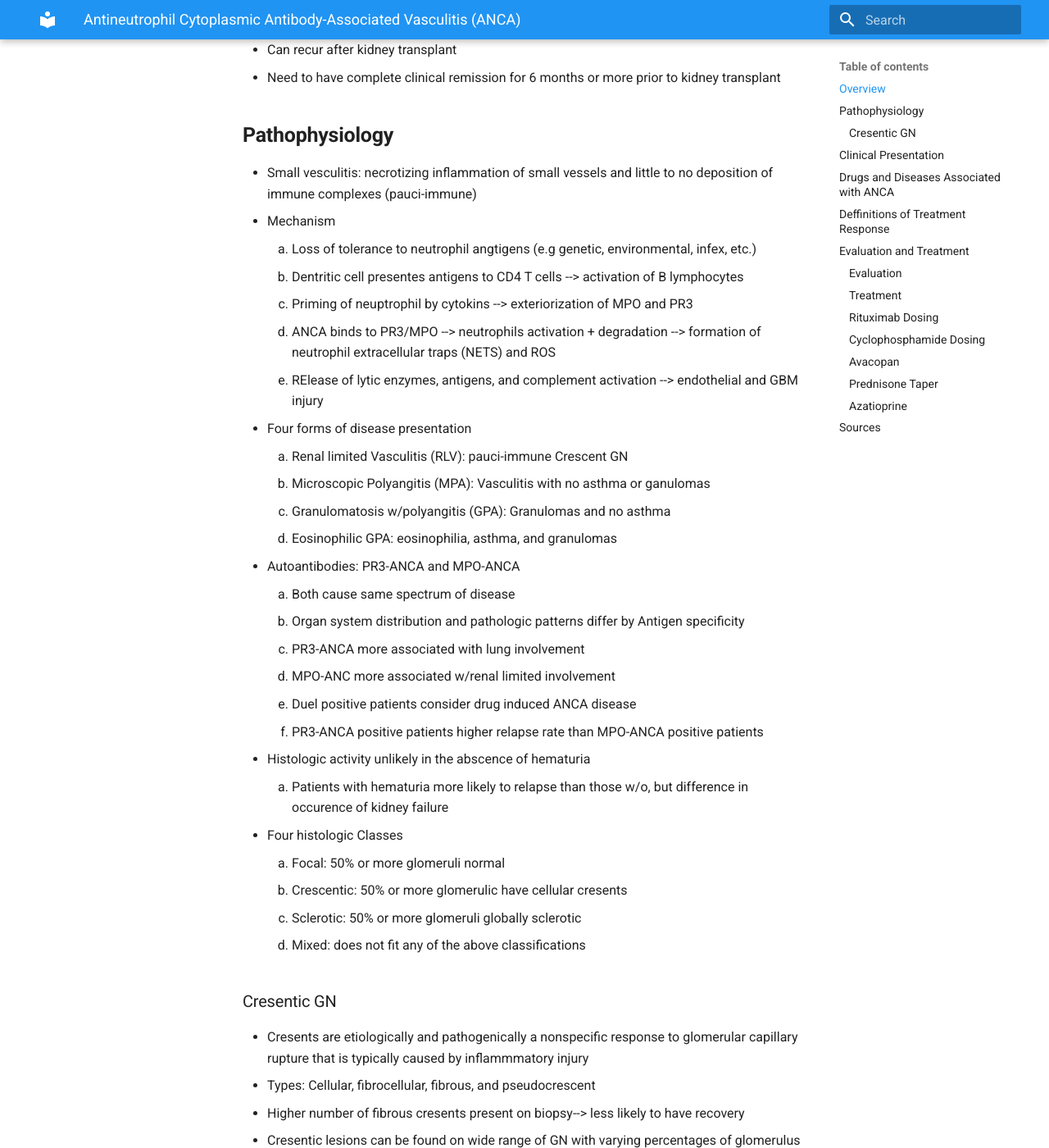
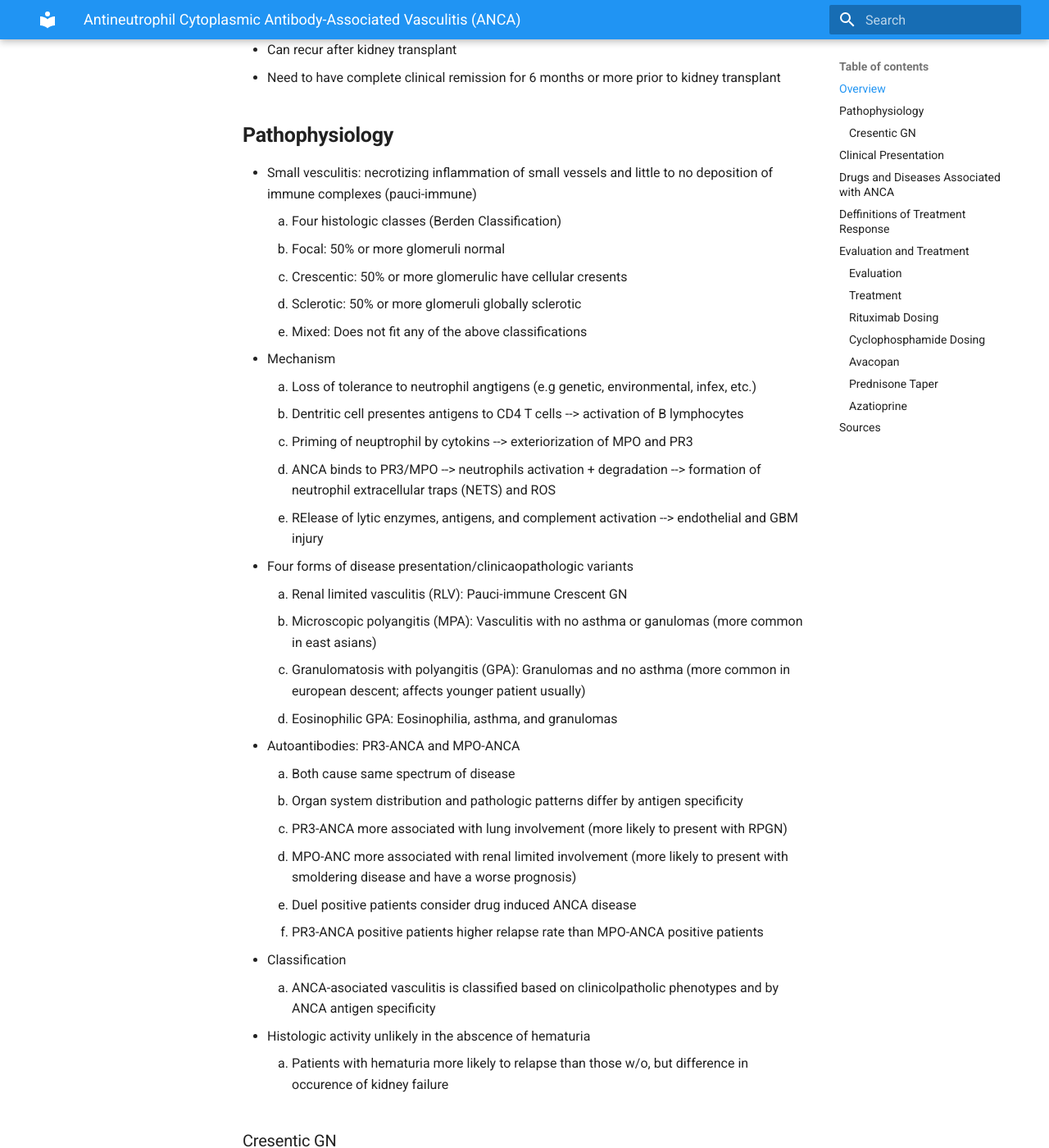
Before and after one commit to TTUNEPH2025/GN, an MkDocs documentation site: the page built from docs/ANCA.md, in a window 1280 px wide and 1400 px high, scrolled down 541 px. Shown: the whole window at 82% size. Built offline with MkDocs 1.6.1 and Material for MkDocs 9.7.7, drawn with Linux system fonts in a browser that asks for light colours; some of the changed text lies outside the part shown.

Commit message:
Update ANCA.md

```diff
--- a/docs/ANCA.md
+++ b/docs/ANCA.md
@@ -12,36 +12,42 @@
   * Need to have complete clinical remission for 6 months or more prior to kidney transplant
 ## **Pathophysiology**
   * Small vesculitis: necrotizing inflammation of small vessels and little to no deposition of immune complexes (pauci-immune)
+    1. Four histologic classes (Berden Classification)
+       - Focal: 50% or more glomeruli normal
+       - Crescentic: 50% or more glomerulic have cellular cresents
+       - Sclerotic: 50% or more glomeruli globally sclerotic
+       - Mixed: Does not fit any of the above classifications
   * Mechanism
     1. Loss of tolerance to neutrophil angtigens (e.g genetic, environmental, infex, etc.)
     2. Dentritic cell presentes antigens to CD4 T cells --> activation of B lymphocytes
     3. Priming of neuptrophil by cytokins --> exteriorization of MPO and PR3
     4. ANCA binds to PR3/MPO --> neutrophils activation + degradation --> formation of neutrophil extracellular traps (NETS) and ROS
     5. RElease of lytic enzymes, antigens, and complement activation --> endothelial and GBM injury
-  * Four forms of disease presentation
-    1. Renal limited Vasculitis (RLV): pauci-immune Crescent GN
-    2. Microscopic Polyangitis (MPA): Vasculitis with no asthma or ganulomas
-    3. Granulomatosis w/polyangitis (GPA): Granulomas and no asthma
-    4. Eosinophilic GPA: eosinophilia, asthma, and granulomas
+  * Four forms of disease presentation/clinicaopathologic variants
+    1. Renal limited vasculitis (RLV): Pauci-immune Crescent GN
+    2. Microscopic polyangitis (MPA): Vasculitis with no asthma or ganulomas (more common in east asians)
+    3. Granulomatosis with polyangitis (GPA): Granulomas and no asthma (more common in european descent; affects younger patient usually)
+    4. Eosinophilic GPA: Eosinophilia, asthma, and granulomas
   * Autoantibodies: PR3-ANCA and MPO-ANCA
     1. Both cause same spectrum of disease
-    2. Organ system distribution and pathologic patterns differ by Antigen specificity
-    3. PR3-ANCA more associated with lung involvement
-    4. MPO-ANC more associated w/renal limited involvement
+    2. Organ system distribution and pathologic patterns differ by antigen specificity
+    3. PR3-ANCA more associated with lung involvement (more likely to present with RPGN)
+    4. MPO-ANC more associated with renal limited involvement (more likely to present with smoldering disease and have a worse prognosis)
     5. Duel positive patients consider drug induced ANCA disease
     6. PR3-ANCA positive patients higher relapse rate than MPO-ANCA positive patients
+  * Classification
+    1. ANCA-asociated vasculitis is classified based on clinicolpatholic phenotypes and by ANCA antigen specificity
   * Histologic activity unlikely in the abscence of hematuria
     1. Patients with hematuria more likely to relapse than those w/o, but difference in occurence of kidney failure
-  * Four histologic Classes
-    1. Focal: 50% or more glomeruli normal
-    2. Crescentic: 50% or more glomerulic have cellular cresents
-    3. Sclerotic: 50% or more glomeruli globally sclerotic
-    4. Mixed: does not fit any of the above classifications
 ### Cresentic GN
  * Cresents are etiologically and pathogenically a nonspecific response to glomerular capillary rupture that is typically caused by inflammmatory injury
  * Types: Cellular, fibrocellular, fibrous, and pseudocrescent
    1. Higher number of fibrous cresents present on biopsy--> less likely to have recovery
  * Cresentic lesions can be found on wide range of GN with varying percentages of glomerulus
+   1. Lupus nephritis
+   2. Cryoglobulinemic vasculitis
+   3. IgAN
+   4. IRGN
  * Anti-GBM and ANCA vasculitis are considered "rapidly progressive cresentic gn". Both of which are typically severe and agressive with greater than 50% crescents found on light microscopy
 ## **Clinical Presentation**
   * Signs and Symptoms of Vasculitis
```
